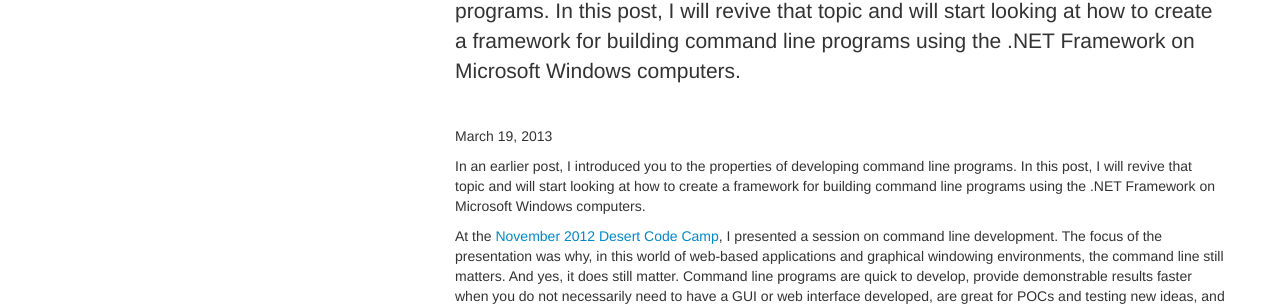
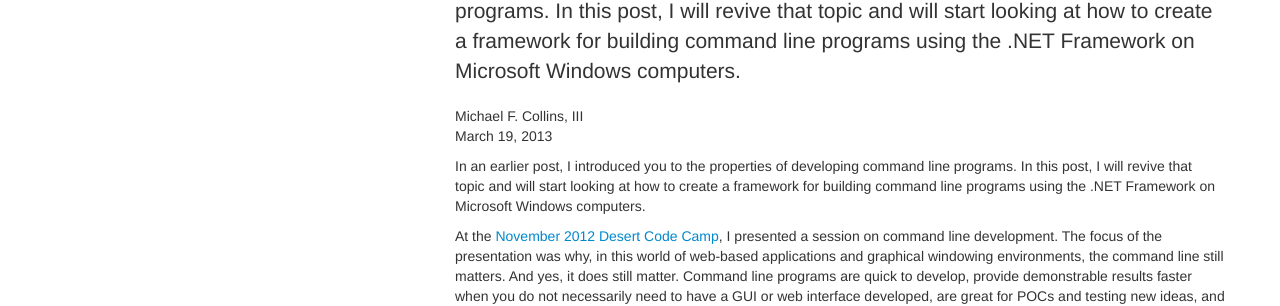
Before and after one commit to mfcollins3/mfcollins3.github.com, a Jekyll site: the page built from index.html, in a window 1280 px wide and 900 px high, scrolled down 531 px. Shown: the part 152-458 px from the top of the window. Built offline with Jekyll 4.4.1, drawn with Linux system fonts in a browser that asks for light colours; the list of posts is cut into pages by our own code; comment, search, counter and statistics services are not loaded.

Commit message:
I fixed a bug where the author name was not showing for the featured post.
I had a typo in the variable reference for the author's name in the
featured post on the home page.

```diff
--- a/index.html
+++ b/index.html
@@ -84,7 +84,7 @@ javascript: homepage
 								<h1><a href="{{featured_post.url}}">{{featured_post.title}}</a></h1>
 							</div>
 							<p class="lead">{{featured_post.description}}</p>
-							<p><span class="author">{{features_post.author}}</span><br/><time datetime="{{featured_post.date | date:'%Y-%m-%d'}}">{{featured_post.date | date:'%B %d, %Y'}}</time></p>
+							<p><span class="author">{{featured_post.author}}</span><br/><time datetime="{{featured_post.date | date:'%Y-%m-%d'}}">{{featured_post.date | date:'%B %d, %Y'}}</time></p>
                         	{{featured_post.content | markdownify}}
                         	<p><a href="{{featured_post.url}}#disqus_thread" data-disqus-identifier="{{featured_post.disqus_identifier}}">Comments</a></p>
 						</article>
```
